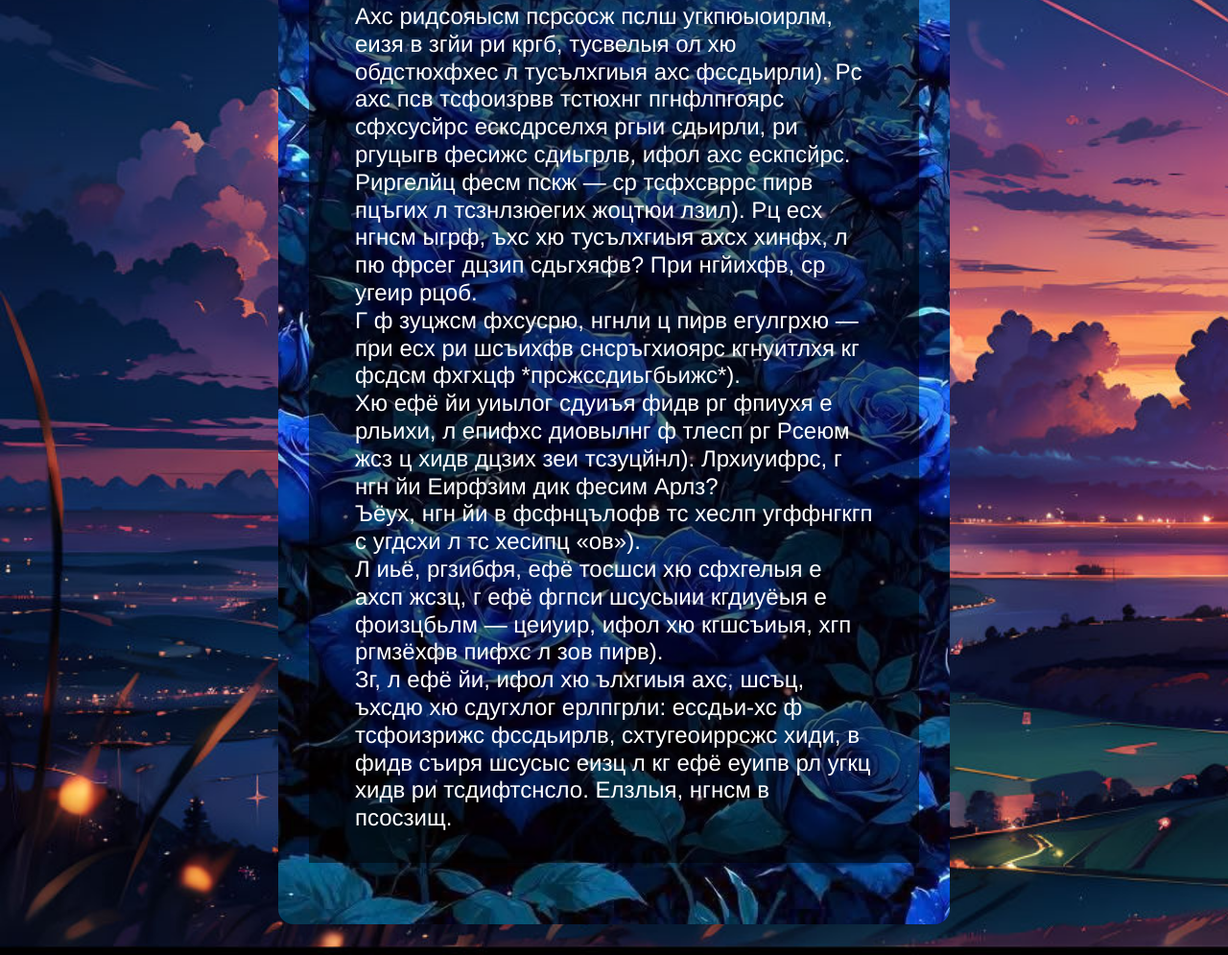
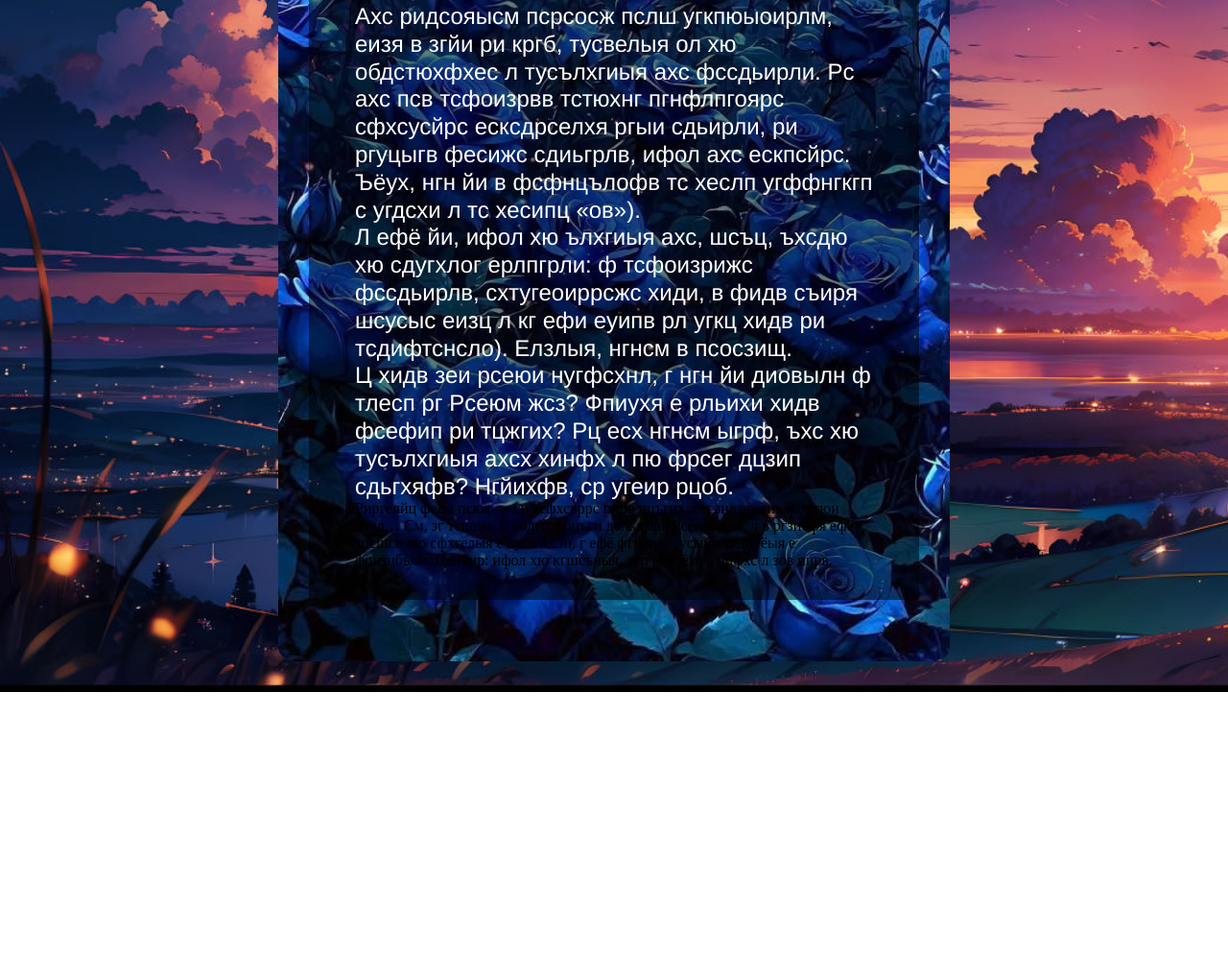
Before and after one commit to 777Serj777/tanya, a plain HTML site: page index.html in a window 1280 px wide. Shown: the part 601-1596 px from the top of the page at 96% size. After the commit the page ends 1322 px from the top, so only its background shows below. Drawn offline with Linux system fonts and the light colour scheme.

Commit message:
Добавлен index.html для сайта

```diff
--- a/index.html
+++ b/index.html
@@ -20,28 +20,23 @@
             <div class="monolog" id="message">
 
                 <p>
-                    Это небольшой монолог моих размышлений, ведь я даже не знаю, проявишь ли ты любопытство и прочитаешь это сообщение). Но это
-                    моя последняя попытка максимально осторожно возобновить наше общение, не нарушая своего обещания, если это возможно.
+                    Это небольшой монолог моих размышлений, ведь я даже не знаю, проявишь ли ты любопытство и прочитаешь это сообщение.
+                    Но это моя последняя попытка максимально осторожно возобновить наше общение, не нарушая своего обещания, если это возможно.
+                    Чёрт, как же я соскучился по твоим рассказам о работе и по твоему «ля»).
                 </p>
                 <p>
-                    Ненавижу свой мозг — он постоянно меня мучает и подкидывает глупые идеи).
-                    Ну вот какой шанс, что ты прочитаешь этот текст, и мы снова будем общаться? Мне кажется, он равен нулю.
+                    И всё же, если ты читаешь это, хочу, чтобы ты обратила внимание: с последнего сообщения, отправленного тебе,
+                    я себя очень хорошо веду и за все время ни разу тебя не побеспокоил).
+                    Видишь, какой я молодец.
                 </p>
                 <p>
-                    А с другой стороны, какие у меня варианты — мне вот не хочется окончательно закрепить за собой статус *многообещающего*).  <br/>
-                    Ты всё же решила обречь себя на смерть в нищете, и вместо беляшика с пивом на Новый год у тебя будет две подружки).
-                    Интересно, а как же Венсдей без своей Энид?
+                    У тебя две новые красотки, а как же беляшик с пивом на Новый год? Смерть в нищете тебя совсем не пугает?
+                    Ну вот какой шанс, что ты прочитаешь этот текст и мы снова будем общаться? Кажется, он равен нулю.
                 </p>
-                <p>
-                    Чёрт, как же я соскучился по твоим рассказам о работе и по твоему «ля»).  <br/>
-                    <!-- Наверное, так и состарюсь в одиночестве, думая о тебе).  <br/>
-                    Да и похуй, мне это временами приносит радость, а значит я по‑своему счастлив.  <br/> -->
                 </p>
-                 <p>
-                    И ещё, надеюсь, всё плохое ты оставишь в этом году, а всё самое хорошее заберёшь в следующий — уверен, если ты захочешь, там найдётся место и для меня). <br/>
-                    Да, и всё же, если ты читаешь это,  хочу, чтобы ты обратила внимание: вообще-то с последнего сообщения, отправленного тебе,
-                    я себя очень хорошо веду и за всё время ни разу тебя не побеспокоил.
-                    Видишь, какой я молодец.
+                    Ненавижу свой мозг — он постоянно меня мучает и подкидывает глупые идеи…
+                    Ой, да похуй. В любом случае близится Новый год, и я надеюсь всё плохое ты оставишь в этом году, а всё самое хорошее заберёшь в следующий.
+                    Уверен: если ты захочешь, там найдётся место и для меня.
                  </p>
             </div>
         </div>
```
